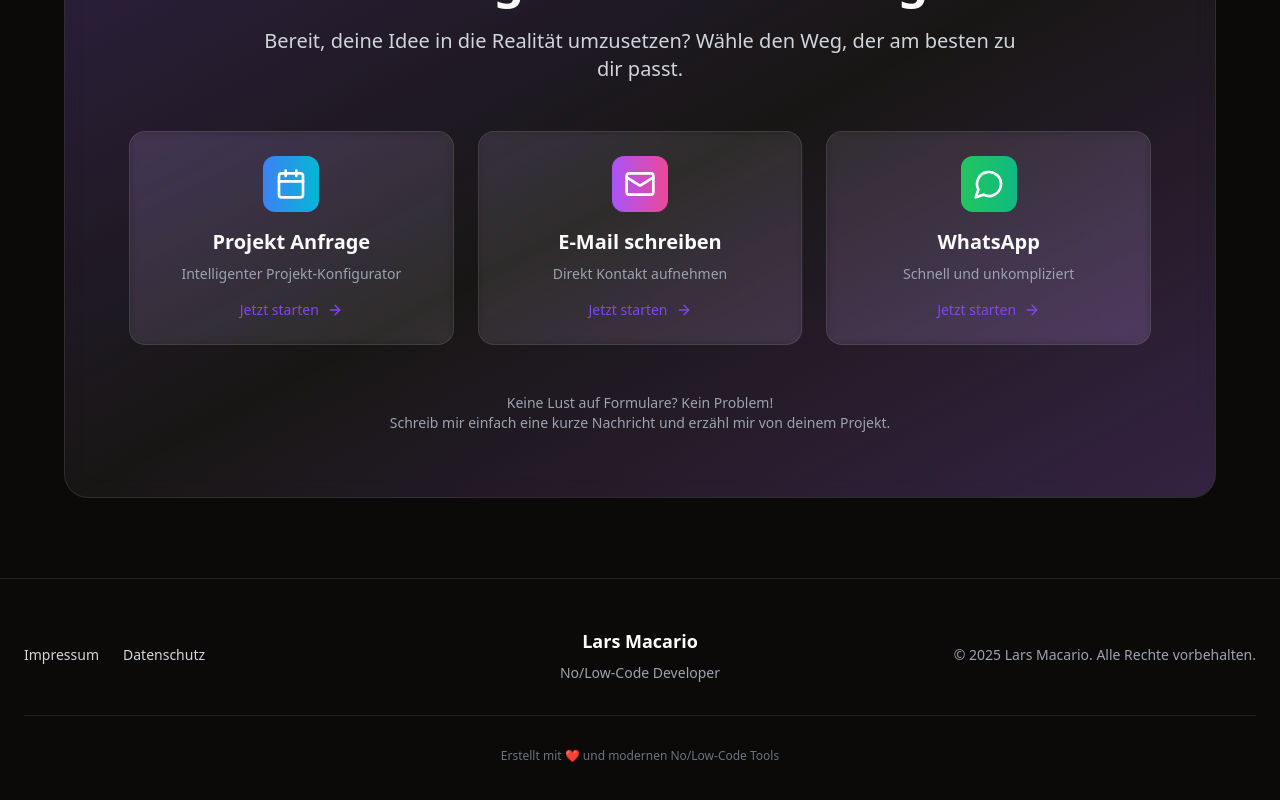
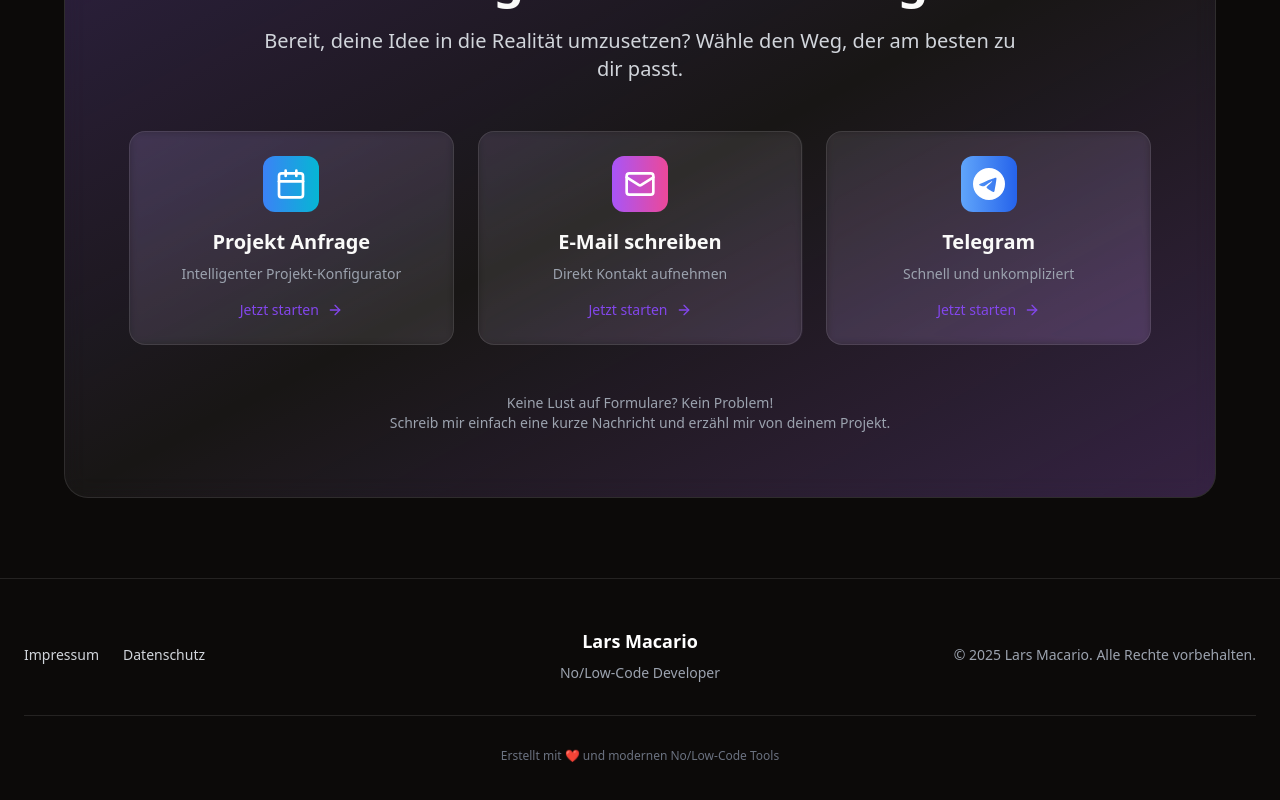
Before and after one commit to macxnet80/macario.dev, a Next.js app: page / in a window 1280 px wide. Shown: the part 3960-4760 px from the top of the page. Built offline with nearby package versions, Linux system fonts and the light colour scheme; no server answers; the database is empty.

Commit message:
Füge Telegram-Integration zur CTA-Komponente hinzu, einschließlich eines benutzerdefinierten Telegram-Icons und einer neuen Funktion zum Öffnen eines Telegram-Links. Diese Änderungen erweitern die Kontaktmöglichkeiten und verbessern die Benutzererfahrung.

```diff
--- a/components/CTA.tsx
+++ b/components/CTA.tsx
@@ -3,6 +3,13 @@
 import { useState } from 'react'
 import { motion } from 'framer-motion'
 import { Calendar, Mail, MessageCircle, ArrowRight, Copy, Check } from 'lucide-react'
+
+// Custom Telegram Icon Component
+const TelegramIcon = ({ className }: { className?: string }) => (
+  <svg viewBox="0 0 24 24" className={className} fill="currentColor">
+    <path d="M11.944 0A12 12 0 0 0 0 12a12 12 0 0 0 12 12 12 12 0 0 0 12-12A12 12 0 0 0 12 0a12 12 0 0 0-.056 0zm4.962 7.224c.1-.002.321.023.465.14a.506.506 0 0 1 .171.325c.016.093.036.306.02.472-.18 1.898-.962 6.502-1.36 8.627-.168.9-.499 1.201-.82 1.23-.696.065-1.225-.46-1.9-.902-1.056-.693-1.653-1.124-2.678-1.8-1.185-.78-.417-1.21.258-1.91.177-.184 3.247-2.977 3.307-3.23.007-.032.014-.15-.056-.212s-.174-.041-.249-.024c-.106.024-1.793 1.14-5.061 3.345-.48.33-.913.49-1.302.48-.428-.008-1.252-.241-1.865-.44-.752-.245-1.349-.374-1.297-.789.027-.216.325-.437.893-.663 3.498-1.524 5.83-2.529 6.998-3.014 3.332-1.386 4.025-1.627 4.476-1.635z"/>
+  </svg>
+)
 import ProjectWizard from './ProjectWizard'
 
 export default function CTA() {
@@ -57,8 +64,8 @@
     }
   }
 
-  const handleWhatsAppClick = () => {
-    window.open('https://wa.me/4917663404901?text=Hallo%20Lars,%20ich%20interessiere%20mich%20für%20ein%20Projekt%20und%20würde%20gerne%20mehr%20erfahren.', '_blank')
+  const handleTelegramClick = () => {
+    window.open('https://t.me/larsmacario', '_blank')
   }
 
   const contactOptions = [
@@ -77,11 +84,11 @@
       color: 'from-purple-500 to-pink-500'
     },
     {
-      icon: MessageCircle,
-      title: 'WhatsApp',
+      icon: TelegramIcon,
+      title: 'Telegram',
       description: 'Schnell und unkompliziert',
-      action: handleWhatsAppClick,
-      color: 'from-green-500 to-emerald-500'
+      action: handleTelegramClick,
+      color: 'from-blue-400 to-blue-600'
     }
   ]
 
```
